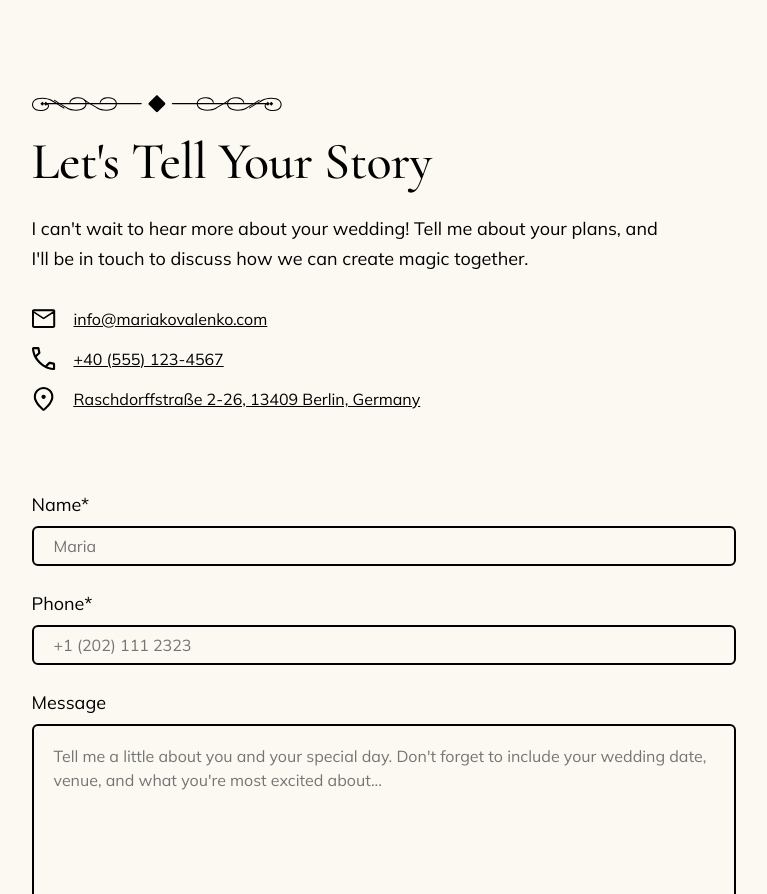
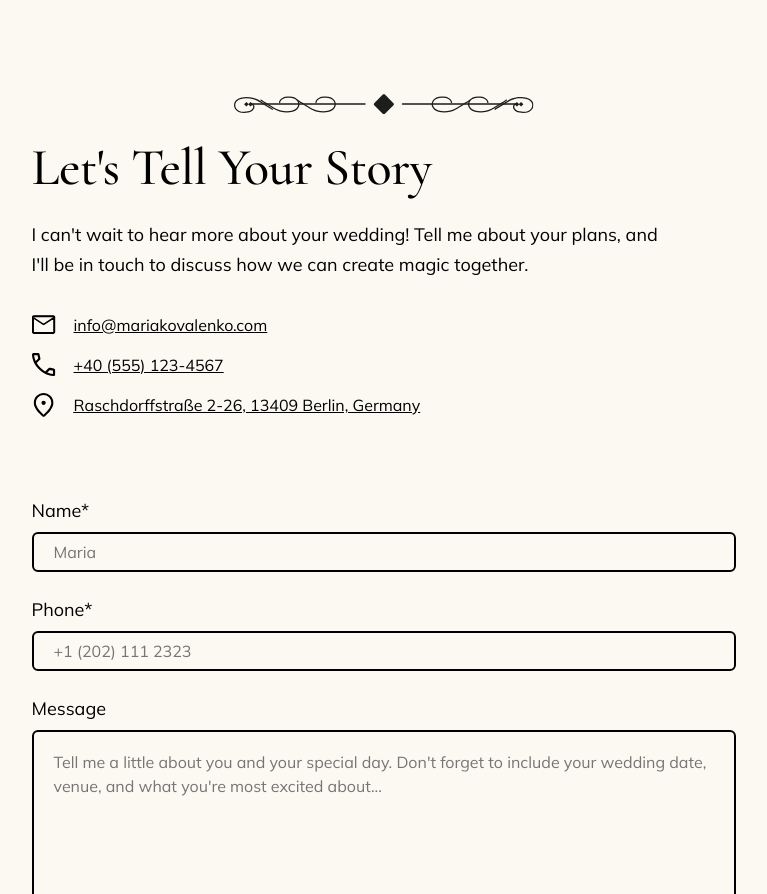
Before and after one commit to Serhii-Onykiienko/project-java-script-team-03, a plain HTML site: page index.html in a window 1280 px wide. Shown: the part 3478-4372 px from the top of the page, without its empty margins (249-1016 px from the left). Drawn offline with nearby package versions, Linux system fonts and the light colour scheme; no server answers.

Commit message:
Deploying to gh-pages from @ Serhii-Onykiienko/project-java-script-team-03@a066467f24e26e7156c6151f785393b1daddf348 🚀

```diff
--- a/index.html
+++ b/index.html
@@ -446,10 +446,10 @@
 
       <section class="contact" id="contacts">
   <div class="container contact__container">
-    <div class="contact__info">
-      <svg class="contact__title_decor">
-        <use href="/project-java-script-team-03/assets/sprite-CGGGJTVo.svg#icon-decoration"></use>
-      </svg>
+    <div class="contact__info decor">
+<!--      <svg class="contact__title_decor">
+        <use href="/img/sprite.svg#icon-decoration"></use>
+      </svg> -->
       <h2 class="contact__title">Let's Tell Your Story</h2>
 
       <p class="contact__text">
```
